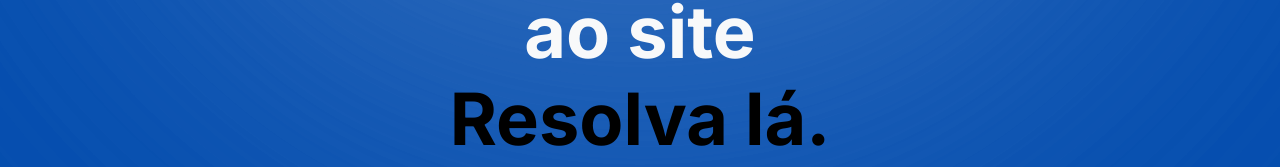
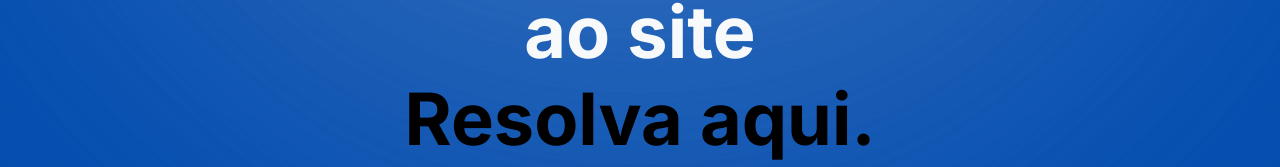
Before and after one commit to fellipe7k/Resolvaaqui, a plain HTML site: page index.html in a window 1280 px wide. Shown: the part 153-320 px from the top of the page. Drawn offline with nearby package versions, Linux system fonts and the light colour scheme.

Commit message:
depois da modificaçao

```diff
--- a/index.html
+++ b/index.html
@@ -91,7 +91,7 @@
     </div>
   </div>
   <div class="frase-resolva">
-    <div class="display-3 text-center"><strong>Resolva lá.</strong></div>
+    <div class="display-3 text-center"><strong>Resolva aqui.</strong></div>
   </div>
   <div class="frase-secundaria p-2">
     <p class="text-center text-light ">
```
